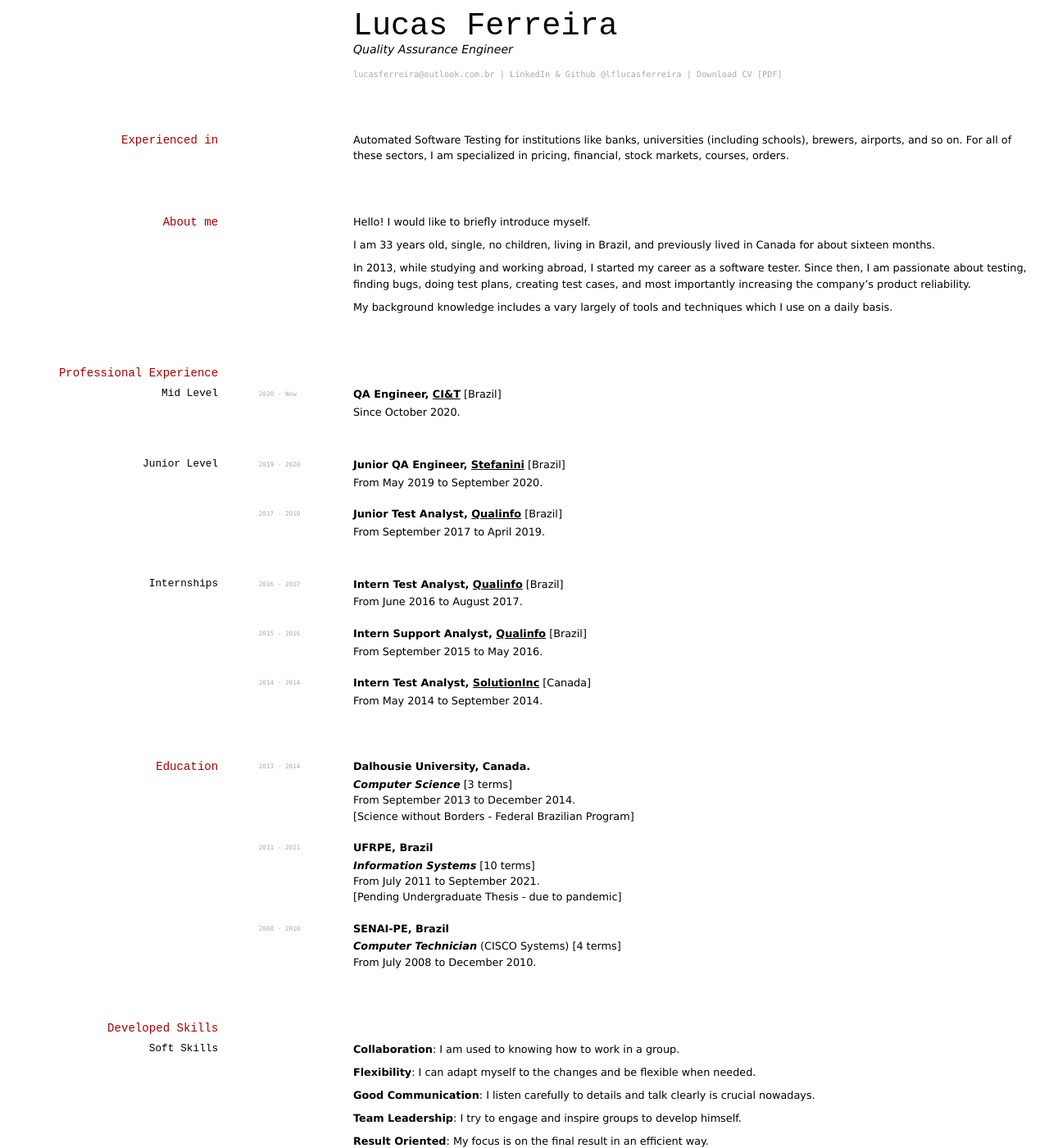
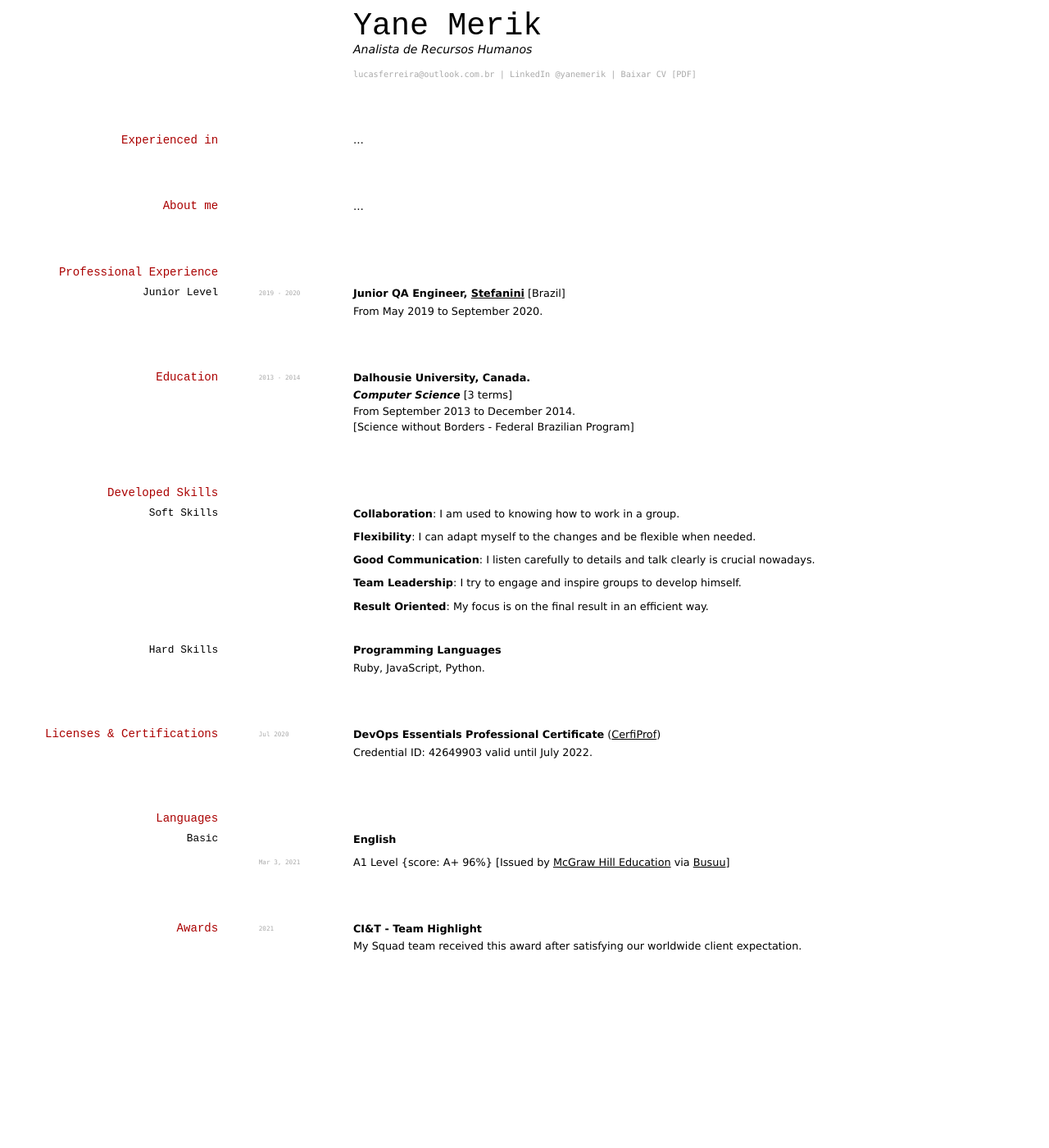
Before and after one commit to lflucasferreira/yane, a Jekyll site: the page built from index.md, in a window 1280 px wide and 1400 px high. Shown: the whole window at 82% size. Built offline with Jekyll 4.4.1, drawn with Linux system fonts in a browser that asks for light colours; some of the changed text lies outside the part shown.

Commit message:
atualizar dados pessoais

```diff
--- a/index.md
+++ b/index.md
@@ -1,62 +1,32 @@
 ---
 layout: cv
-title: Lucas Ferreira's CV
+title: Yane Merik
 ---
 
 <!-- https://elipapa.github.io/mycv -->
 
-# Lucas Ferreira
-Quality Assurance Engineer
+# Yane Merik
+Analista de Recursos Humanos
 
 <div id="webaddress">
 <a href="lucasferreira@outlook.com.br">lucasferreira@outlook.com.br</a>
-| LinkedIn & Github @lflucasferreira | <a href="cv-english.pdf">Download CV [PDF]</a>
+| LinkedIn @yanemerik | <a href="cv-english.pdf">Baixar CV [PDF]</a>
 </div>
 
 ## Experienced in
-Automated Software Testing for institutions like banks, universities (including schools), brewers, airports, and so on. For all of these sectors, I am specialized in pricing, financial, stock markets, courses, orders.
+...
 
 ## About me
 
-Hello! I would like to briefly introduce myself.
-
-I am 33 years old, single, no children, living in Brazil, and previously lived in Canada for about sixteen months.
-
-In 2013, while studying and working abroad, I started my career as a software tester. Since then, I am passionate about testing, finding bugs, doing test plans, creating test cases, and most importantly increasing the company's product reliability.
-
-My background knowledge includes a vary largely of tools and techniques which I use on a daily basis.
+...
 
 ## Professional Experience
-
-### Mid Level
-
-`2020 - Now`
-__QA Engineer, [CI&T](https://www.ciandt.com)__ [Brazil]
-- Since October 2020.
 
 ### Junior Level
 
 `2019 - 2020`
 __Junior QA Engineer, [Stefanini](https://www.stefanini.com)__ [Brazil]
 - From May 2019 to September 2020.
-
-`2017 - 2019`
-__Junior Test Analyst, [Qualinfo](https://www.qualinfo.com.br)__ [Brazil]
-- From September 2017 to April 2019.
-
-### Internships
-
-`2016 - 2017`
-__Intern Test Analyst, [Qualinfo](https://www.qualinfo.com.br)__ [Brazil]
-- From June 2016 to August 2017.
-
-`2015 - 2016`
-__Intern Support Analyst, [Qualinfo](https://www.qualinfo.com.br)__ [Brazil]
-- From September 2015 to May 2016.
-
-`2014 - 2014`
-__Intern Test Analyst, [SolutionInc](https://www.solutioninc.com)__ [Canada]
-- From May 2014 to September 2014.
 
 ## Education
 
@@ -65,17 +35,6 @@ __Dalhousie University, Canada.__
 - *Computer Science* [3 terms]
 - From September 2013 to December 2014.
 - [Science without Borders - Federal Brazilian Program]
-
-`2011 - 2021`
-__UFRPE, Brazil__
-- *Information Systems* [10 terms]
-- From July 2011 to September 2021.
-- [Pending Undergraduate Thesis - due to pandemic]
-
-`2008 - 2010`
-__SENAI-PE, Brazil__
-- *Computer Technician* (CISCO Systems) [4 terms]
-- From July 2008 to December 2010.
 
 ## Developed Skills
 
@@ -96,23 +55,6 @@ __Result Oriented__: My focus is on the final result in an efficient way.
 __Programming Languages__
 - Ruby, JavaScript, Python.
 
-__Testing Frameworks__
-- Capybara, RSPec, Cucumber (Gherkin), Cypress.
-
-__API Testing__
-- Postman, Newman, HTTParty, HTTPie.
-
-__DevOps__
-- Docker, Jenkins, TravisCI, Git, SonarQube, New Relic, RabbitMQ.
-
-__Databases__
-- Redis, MongoDB, MySQL, PostreSQL, Microsoft SQL Server, Oracle.
-
-__Tools__
-- Jira, Zephyr Scale (TM4J), Redmine, Bugzilla, Mantis, Scrum.
-
-<!-- __[Study In Progress]__
-- REST-Assured, Java. -->
 
 ## Licenses & Certifications
 
@@ -120,68 +62,20 @@ __Tools__
 __DevOps Essentials Professional Certificate__ ([CerfiProf](https://certiprof.com))
 - Credential ID: 42649903 valid until July 2022.
 
-`Jun 2020`
-__Scrum Foundation Professional Certificate__ ([CerfiProf](https://certiprof.com))
-- Credential ID: CLVPFPQNPN-SSSSLKJH-XHRTXHXTYH valid for lifetime.
-
 ## Languages
 
-### Native
-
-__Brazilian Portuguese__
-
-### Advanced / Fluent
+### Basic
 
 __English__
 
-`Nov 19, 2020`
-B2 Level [Issued by [Voxy](https://voxy.com)]
-
-`Nov 11, 2015`
-TOEFL ITP {score: 530} [Issued by [FulBright](https://fulbright.org.br)]
-
-`Apr 26, 2013`
-TOEFL ITP {score: 450} [Issued by [FulBright](https://fulbright.org.br)]
-
-### Basic
-
-__French__
-
 `Mar 3, 2021`
 A1 Level {score: A+ 96%} [Issued by [McGraw Hill Education](https://www.mheducation.com) via [Busuu](https://www.busuu.com)]
-
-<!-- `Ongoing`
-	- *A2 Level* via [Busuu](https://www.busuu.com)
-
-__Spanish__
-
-`Ongoing`
-	- *A1 Level* via [Busuu](https://www.busuu.com)
-
-__Italian__
-
-`Ongoing`
-	- *A1 Level* via [Busuu](https://www.busuu.com) -->
 
 ## Awards
 
 `2021`
 __CI&T - Team Highlight__
 - My Squad team received this award after satisfying our worldwide client expectation.
-
-`2018`
-__MV Sistemas - MV Challenge__
-- The challenge was carried out with 30 candidates divided into 10 teams of 3, each. My team was the winner with the solution using Blockchain to decentralize the data in a secure way for the company health system.
-
-`2016`
-__Qualinfo - Google Apps for Education__
-- I helped *Qualinfo* to be certified as the first Brazilian company with Google Apps for Education partnership.
-
-## Volunteering
-
-`Jul 2018`
-__Kotlin Trail, The Developers Conference [São Paulo, Brazil]__
-- I was responsible for organizing the Kotlin trail event held at Anhembi Morumbi University.
 
 <!-- ## Goals
 
```
